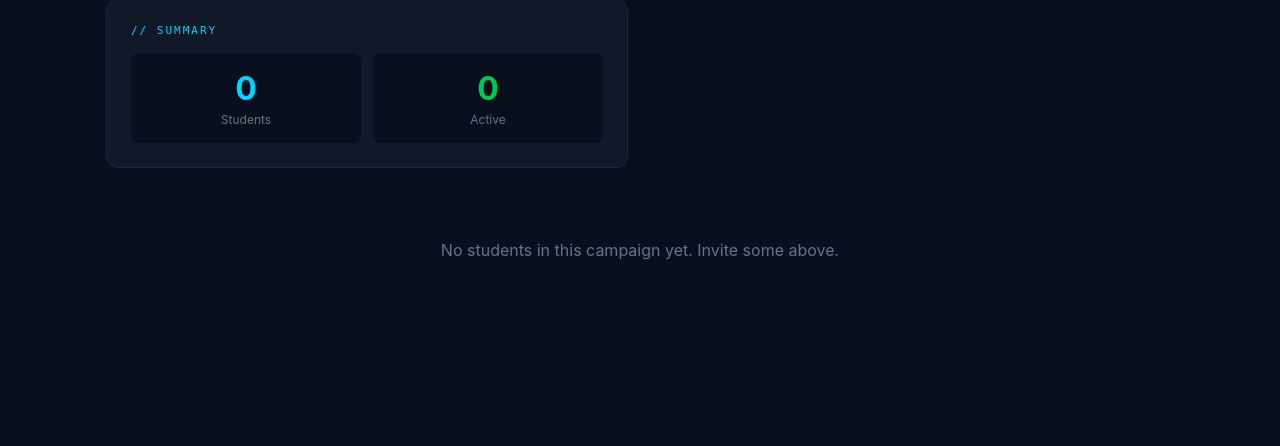
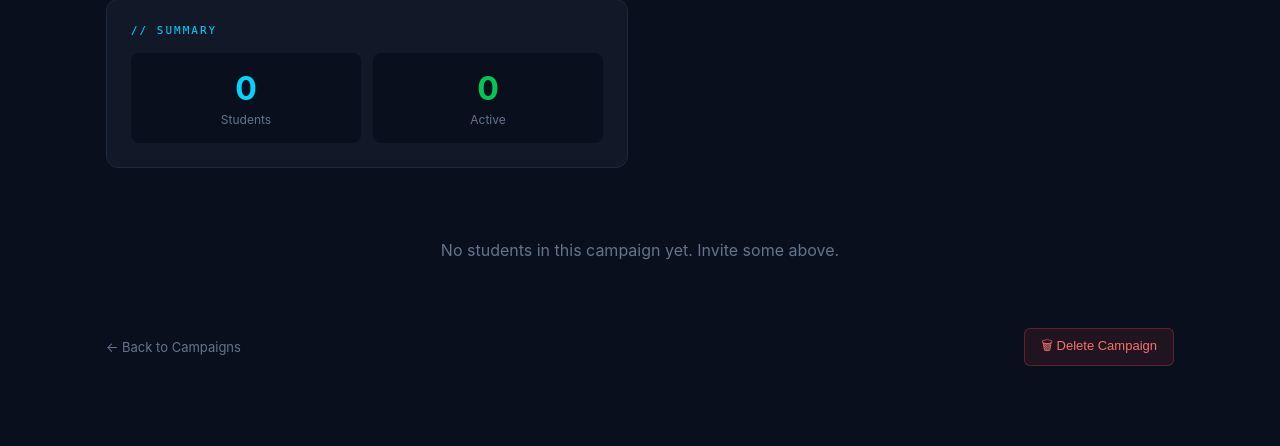
Before and after one commit to sbavington/netprep, a Flask app: page /admin/campaigns/1 in a window 1280 px wide. Shown: the part 629-1075 px from the top of the page. Before the commit the page ends 889 px from the top, so only its background shows below. Run offline with Flask 3, Linux system fonts and the light colour scheme; the visitor is signed in with stand-in values (Sample User, id 1); data comes from the database, SQL or seed files in the repository; tables that the repository leaves empty hold one stand-in row (values such as "Sample post"); some libraries are stand-ins or nearby versions.

Commit message:
Add campaign delete, assessment table vertical headers, fix View button

```diff
--- a/app.py
+++ b/app.py
@@ -1144,6 +1144,16 @@ def admin_campaign_detail(cid):
         student_ids=student_ids, all_students=all_students,
         courses=COURSES)
 
+@app.route('/admin/campaigns/<int:cid>/delete', methods=['POST'])
+@admin_required
+def admin_campaign_delete(cid):
+    db = get_db()
+    db.execute('DELETE FROM campaign_students WHERE campaign_id=?', (cid,))
+    db.execute('DELETE FROM campaigns WHERE id=?', (cid,))
+    db.commit()
+    flash('Campaign deleted.', 'info')
+    return redirect(url_for('admin_campaigns'))
+
 @app.route('/admin/campaigns/<int:cid>/bulk-invite', methods=['POST'])
 @admin_required
 def admin_campaign_bulk_invite(cid):
--- a/templates/admin_campaign_detail.html
+++ b/templates/admin_campaign_detail.html
@@ -148,5 +148,12 @@
     <div style="text-align:center;padding:48px;color:#64748b;margin-top:24px;">No students in this campaign yet. Invite some above.</div>
   {% endif %}
 
+  <div style="margin-top:20px;display:flex;justify-content:space-between;align-items:center;">
+    <a href="/admin/campaigns" style="color:#64748b;font-size:13px;text-decoration:none;">← Back to Campaigns</a>
+    <form method="POST" action="/admin/campaigns/{{ campaign.id }}/delete" onsubmit="return confirm('Delete campaign {{ campaign.name }}? This cannot be undone.')">
+      <button type="submit" style="background:rgba(239,68,68,.1);color:#f87171;border:1px solid rgba(239,68,68,.3);padding:7px 16px;border-radius:6px;font-size:13px;cursor:pointer;">🗑 Delete Campaign</button>
+    </form>
+  </div>
+
 </div>
 {% endblock %}
```
Also changed, not shown: templates/admin_assessments.html (+11 -7 lines).
